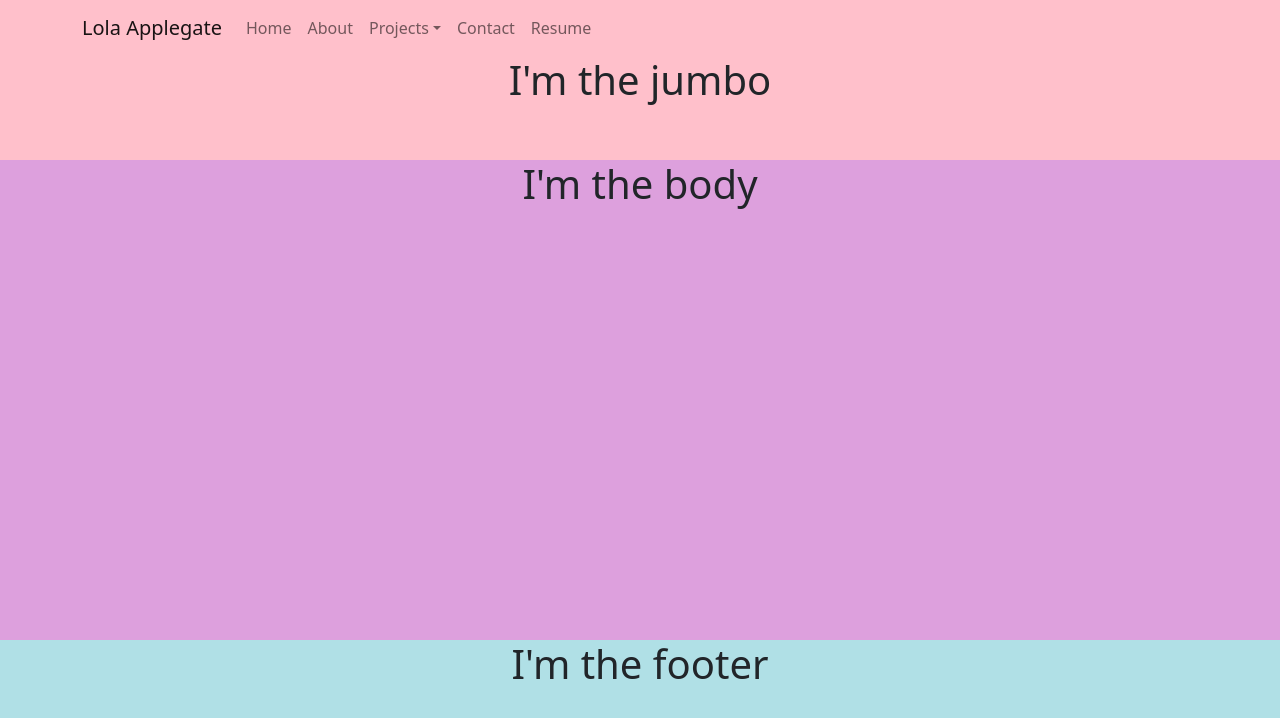
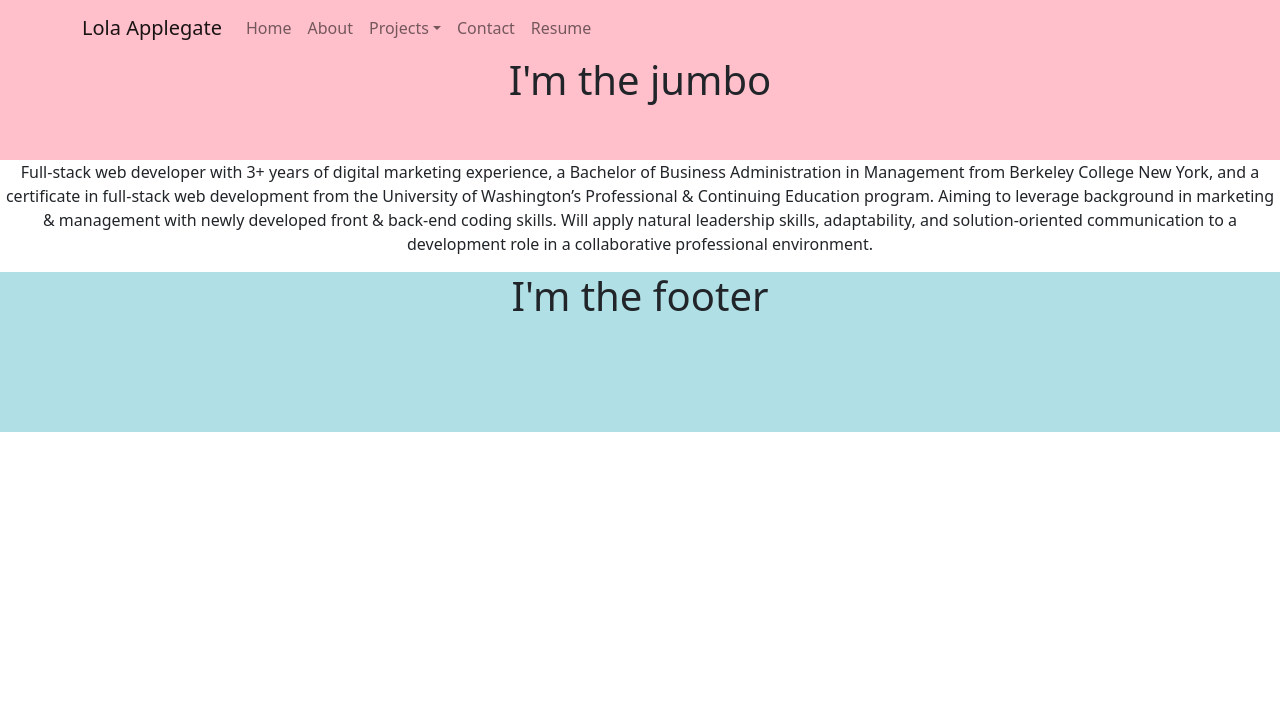
Before and after one commit to lola-violet/my-portfolio, a React (Create React App) app: page / in a window 1280 px wide. Shown: the top 718 px of the page. Built offline with nearby package versions, Linux system fonts and the light colour scheme.

Commit message:
updating body block and components

```diff
--- a/src/App.js
+++ b/src/App.js
@@ -5,15 +5,13 @@ import './App.css';
 // Bootstrap CDN
 import 'bootstrap/dist/css/bootstrap.min.css';
 // Site Components
-import Header from './components/header/Header';
-import Body from './components/body/Body';
+import MainContainer from './components/mainContainer/MainContainer';
 import Footer from './components/footer/Footer';
 
 function App() {
   return (
     <div className="App">
-      <Header />
-      <Body />
+      <MainContainer />
       <Footer />
       {/* <header className="App-header">
         <img src={logo} className="App-logo" alt="logo" />
--- a/src/components/body/Body.js
+++ b/src/components/body/Body.js
@@ -1,12 +1,16 @@
 import React from "react";
 
-//CSS
+// Body SubComponents
+
+
+// CSS
 import './body.css';
 
 export default function Body() {
+
     return(
         <div className="bodyBlock">
-            <h1>I'm the body</h1>
+            <h1>I'm the body blcok</h1>
         </div>
     )
 }
--- a/src/components/body/body.css
+++ b/src/components/body/body.css
@@ -1,6 +1,6 @@
 .bodyBlock {
     margin: 0;
     padding: 0;
-    min-height: 60vh;
+    min-height: 20vh;
     background-color: plum;
 }
--- /dev/null
+++ b/src/components/body/pages/homePage/HomeAbout.js
@@ -0,0 +1,13 @@
+import React from "react";
+
+
+
+export default function HomeAbout() {
+    return(
+        <div>
+            <div className="row">
+                <p>Full-stack web developer with 3+ years of digital marketing experience, a Bachelor of Business Administration in Management from Berkeley College New York, and a certificate in full-stack web development from the University of Washington’s Professional & Continuing Education program. Aiming to leverage background in marketing & management with newly developed front & back-end coding skills. Will apply natural leadership skills, adaptability, and solution-oriented communication to a development role in a collaborative professional environment. </p>
+            </div>
+        </div>
+    )
+}
--- /dev/null
+++ b/src/components/body/pages/homePage/HomePage.js
@@ -0,0 +1,12 @@
+import React from "react";
+
+// Home SubComponents
+import HomeAbout from "./HomeAbout";
+
+
+
+export default function HomePage() {
+    return(
+        <HomeAbout />
+    )
+}
--- /dev/null
+++ b/src/components/mainContainer/MainContainer.js
@@ -0,0 +1,28 @@
+import React, { useState } from "react";
+
+// Main Container SubComponents
+import Header from '../header/Header';
+import HomePage from "../body/pages/homePage/HomePage";
+
+
+export default function MainContainer() {
+    // Current Page State
+    const [currentPage, setCurrentPage] = useState('HomePage');
+    // Render Page State
+    const renderPage = () => {
+        if (currentPage === 'HomePage') {
+            return <HomePage />;
+        };
+    }
+    // Handle Page Change
+    const handlePageChange = (page) => setCurrentPage(page);
+
+    return(
+        <>
+            <Header currentPage={currentPage} handlePageChange={handlePageChange} />
+            <div className="bodyBlock">
+                {renderPage()}
+            </div>
+        </>
+    )
+}
```
Also changed, not shown: src/components/body/pages/projectPage/ProjectPage.js (added, +9 -0 lines).
